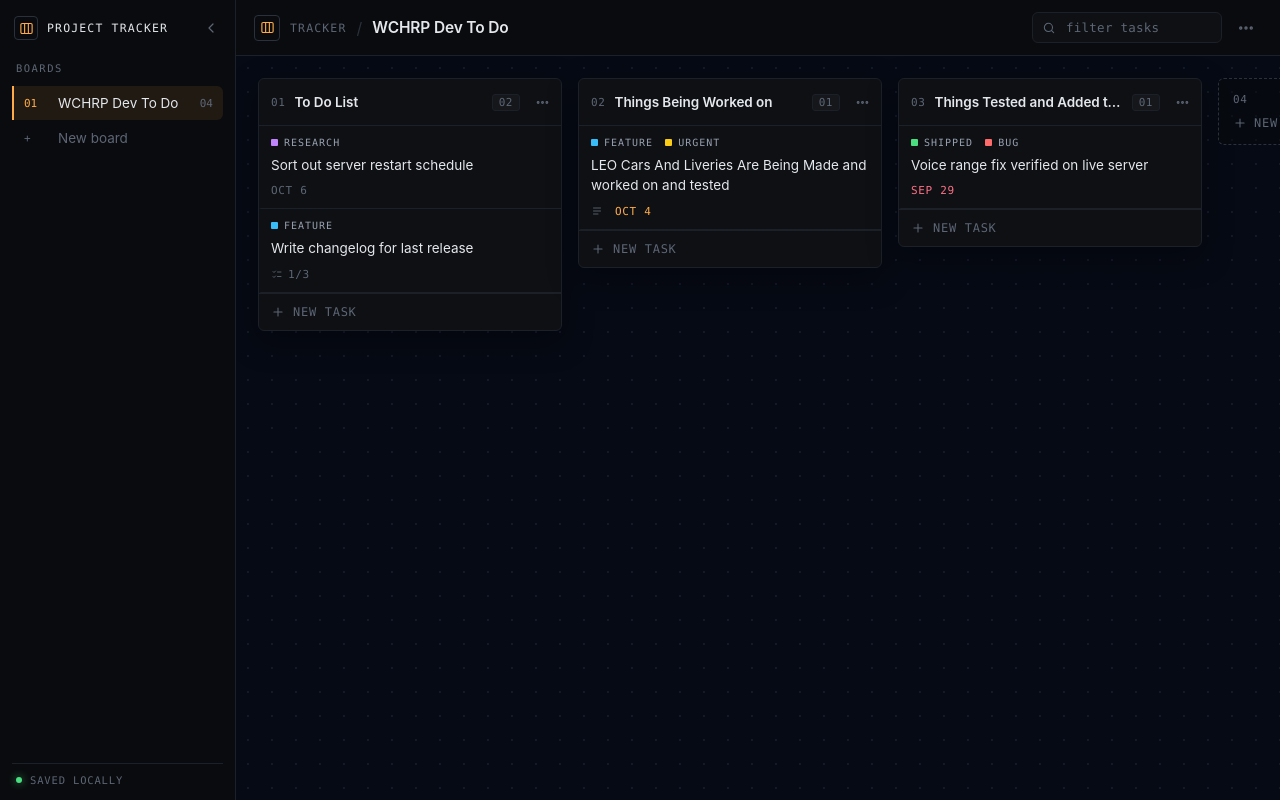
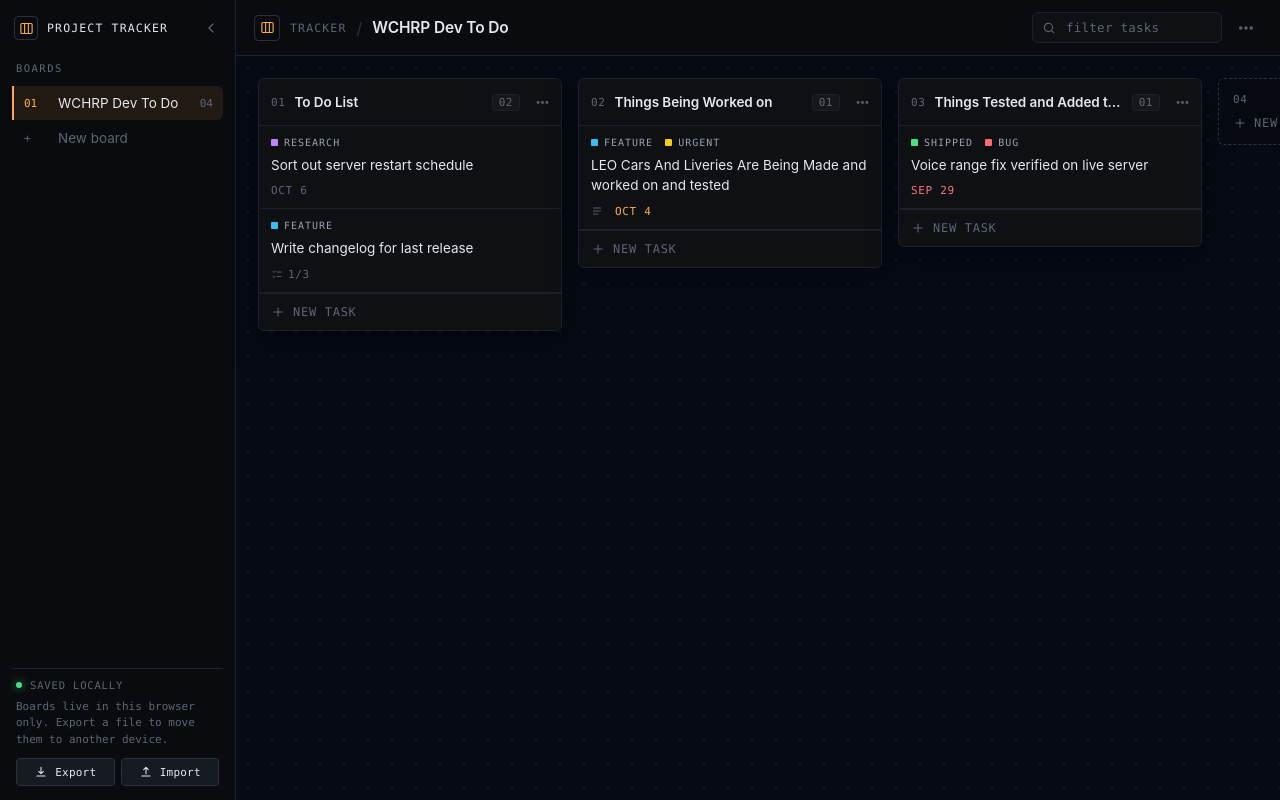
Before and after one commit to JoelScripts/Project-Tracker, a React (Vite) app: page / in a window 1280 px wide. Built offline with nearby package versions, Linux system fonts and the light colour scheme.

Commit message:
Added Option to Export the Data/Import Data instead Of Local Save
Now can Export/Import Data instead of it being saved locally so you don't have to worry about loosing progress or stuff made

V1.0.1

```diff
--- a/src/components/Icon.jsx
+++ b/src/components/Icon.jsx
@@ -66,6 +66,18 @@ const paths = {
     </>
   ),
   menu: <path d="M4 7h16M4 12h16M4 17h16" />,
+  download: (
+    <>
+      <path d="M12 4v10M8 11l4 4 4-4" />
+      <path d="M5 19h14" />
+    </>
+  ),
+  upload: (
+    <>
+      <path d="M12 15V5M8 8l4-4 4 4" />
+      <path d="M5 19h14" />
+    </>
+  ),
   inbox: (
     <>
       <path d="M4 13h4l2 3h4l2-3h4" />
--- a/src/components/Sidebar.jsx
+++ b/src/components/Sidebar.jsx
@@ -1,17 +1,76 @@
-import React, { useState } from 'react';
-import { useStore } from '../store.jsx';
+import React, { useEffect, useRef, useState } from 'react';
+import { parseBackup, serializeBackup, summarize, useStore } from '../store.jsx';
 import Icon from './Icon.jsx';
+
+const stamp = () => new Date().toISOString().slice(0, 10);
 
 export default function Sidebar({ open, onToggle }) {
   const { state, dispatch } = useStore();
   const [adding, setAdding] = useState(false);
   const [name, setName] = useState('');
+  const [status, setStatus] = useState(null);
+  const fileRef = useRef(null);
+
+  useEffect(() => {
+    if (!status) return undefined;
+    const t = setTimeout(() => setStatus(null), 5000);
+    return () => clearTimeout(t);
+  }, [status]);
 
   const submit = (e) => {
     e.preventDefault();
     if (name.trim()) dispatch({ type: 'addBoard', name });
     setName('');
     setAdding(false);
+  };
+
+  const counts = summarize(state);
+
+  const doExport = () => {
+    const blob = new Blob([serializeBackup(state)], { type: 'application/json' });
+    const url = URL.createObjectURL(blob);
+    const a = document.createElement('a');
+    a.href = url;
+    a.download = `project-tracker-${stamp()}.json`;
+    document.body.appendChild(a);
+    a.click();
+    a.remove();
+    URL.revokeObjectURL(url);
+    setStatus({
+      kind: 'ok',
+      text: `Exported ${counts.boards} board(s), ${counts.tasks} task(s). Keep this file safe — it is your copy.`,
+    });
+  };
+
+  const doImport = (file) => {
+    if (!file) return;
+    const reader = new FileReader();
+
+    reader.onload = () => {
+      let next;
+      try {
+        next = parseBackup(String(reader.result));
+      } catch (err) {
+        setStatus({ kind: 'bad', text: err.message || 'That file could not be read.' });
+        return;
+      }
+      const incoming = summarize(next);
+      const confirmed = window.confirm(
+        `Replace everything on this device?\n\n` +
+          `On this device now: ${counts.boards} board(s), ${counts.tasks} task(s)\n` +
+          `In the file: ${incoming.boards} board(s), ${incoming.tasks} task(s)\n\n` +
+          `This cannot be undone. Export first if you want to keep it.`
+      );
+      if (!confirmed) return;
+      dispatch({ type: 'importState', state: next });
+      setStatus({
+        kind: 'ok',
+        text: `Imported ${incoming.boards} board(s), ${incoming.tasks} task(s).`,
+      });
+    };
+
+    reader.onerror = () => setStatus({ kind: 'bad', text: 'That file could not be read.' });
+    reader.readAsText(file);
   };
 
   if (!open) {
@@ -82,8 +141,39 @@ export default function Sidebar({ open, onToggle }) {
       </nav>
 
       <footer className="sidebar__foot">
-        <span className="dot" />
-        saved locally
+        <div className="sidebar__status">
+          <span className="dot" />
+          saved locally
+        </div>
+
+        <p className="sidebar__hint">
+          Boards live in this browser only. Export a file to move them to another device.
+        </p>
+
+        <div className="sidebar__actions">
+          <button className="btn btn--sm btn--block" onClick={doExport}>
+            <Icon name="download" size={14} /> Export
+          </button>
+          <button className="btn btn--sm btn--block" onClick={() => fileRef.current?.click()}>
+            <Icon name="upload" size={14} /> Import
+          </button>
+          <input
+            ref={fileRef}
+            type="file"
+            accept="application/json,.json"
+            className="visually-hidden"
+            onChange={(e) => {
+              doImport(e.target.files?.[0]);
+              e.target.value = '';   // so re-picking the same file fires again
+            }}
+          />
+        </div>
+
+        {status && (
+          <p className={`sidebar__msg sidebar__msg--${status.kind}`} role="status">
+            {status.text}
+          </p>
+        )}
       </footer>
     </aside>
   );
--- a/src/store.jsx
+++ b/src/store.jsx
@@ -1,6 +1,96 @@
 import React, { createContext, useContext, useEffect, useReducer } from 'react';
 
 const STORAGE_KEY = 'project-tracker.v2';
+
+/*
+  Export / import — moving boards between devices.
+  -----------------------------------------------
+  State normally lives in localStorage, which is per-browser, per-profile and
+  per-origin: it does not follow you to a new laptop, survives neither a wiped
+  profile nor a cleared site-data, and is invisible to git. A JSON file fixes
+  all three — it is something you own, can put in a repo, drop in cloud
+  storage, or email to yourself.
+
+  The file is the full state object wrapped in a small envelope. The wrapper
+  exists so a future export can carry a version or an app name without
+  breaking older files, and so a random JSON file is recognisable as ours:
+
+    { app, version, exportedAt, state: { activeBoardId, boards: [...] } }
+*/
+const BACKUP_VERSION = 2;
+
+export function serializeBackup(state) {
+  return JSON.stringify(
+    {
+      app: 'project-tracker',
+      version: BACKUP_VERSION,
+      exportedAt: new Date().toISOString(),
+      state,
+    },
+    null,
+    2
+  );
+}
+
+/**
+ * Parse a backup file into a usable state object.
+ *
+ * Accepts either the envelope above or a bare state object, so a hand-written
+ * or already-unwrapped file still imports. Validation is deliberately strict:
+ * an import replaces everything, so a half-understood file must be refused
+ * rather than half-applied. Throws with a message worth showing to a person.
+ */
+export function parseBackup(text) {
+  let parsed;
+  try {
+    parsed = JSON.parse(text);
+  } catch {
+    throw new Error('That file is not valid JSON.');
+  }
+
+  const state = parsed && typeof parsed === 'object' && parsed.state ? parsed.state : parsed;
+
+  if (!state || typeof state !== 'object' || !Array.isArray(state.boards)) {
+    throw new Error('No boards found in that file.');
+  }
+  if (state.boards.length === 0) {
+    throw new Error('That file has no boards.');
+  }
+  for (const board of state.boards) {
+    if (!board || typeof board !== 'object') throw new Error('A board entry is malformed.');
+    if (typeof board.name !== 'string' || !board.name) throw new Error('A board has no name.');
+    if (!Array.isArray(board.labels)) throw new Error(`"${board.name}" has no label list.`);
+    if (!Array.isArray(board.lanes) || board.lanes.length === 0) {
+      throw new Error(`"${board.name}" has no lanes.`);
+    }
+    for (const lane of board.lanes) {
+      if (!lane || typeof lane !== 'object' || typeof lane.title !== 'string') {
+        throw new Error(`A lane in "${board.name}" is malformed.`);
+      }
+      if (!Array.isArray(lane.tasks)) {
+        throw new Error(`Lane "${lane.title}" has no task list.`);
+      }
+    }
+  }
+
+  // An activeBoardId that points nowhere would render an empty app on load, so
+  // repair it rather than trusting the file.
+  if (!state.boards.some((b) => b.id === state.activeBoardId)) {
+    state.activeBoardId = state.boards[0].id;
+  }
+  return state;
+}
+
+/** Count for the "what am I about to lose" confirmation. */
+export function summarize(state) {
+  const boards = state.boards.length;
+  const lanes = state.boards.reduce((n, b) => n + b.lanes.length, 0);
+  const tasks = state.boards.reduce(
+    (n, b) => n + b.lanes.reduce((m, l) => m + l.tasks.length, 0),
+    0
+  );
+  return { boards, lanes, tasks };
+}
 
 /**
  * Short, collision-proof id. The prefix identifies the kind of entity, which
@@ -121,9 +211,9 @@ function loadState() {
   try {
     const raw = localStorage.getItem(STORAGE_KEY);
     if (!raw) return seedState();
-    const parsed = JSON.parse(raw);
-    if (!parsed || !Array.isArray(parsed.boards)) return seedState();
-    return parsed;
+    // Same validator as a file import, so corrupt storage degrades to the demo
+    // boards rather than crashing the app on a malformed shape.
+    return parseBackup(raw);
   } catch {
     return seedState();
   }
@@ -167,6 +257,15 @@ function reducer(state, action) {
   switch (action.type) {
     case 'selectBoard':
       return { ...state, activeBoardId: action.id };
+
+    /*
+      Replace everything from an imported file. The payload is validated by
+      parseBackup before it reaches the reducer, so this one destructive case
+      needs no further guarding — and it stays behind its own action type so a
+      stray key cannot trigger it.
+    */
+    case 'importState':
+      return action.state;
 
     case 'addBoard': {
       const board = {
--- a/src/styles.css
+++ b/src/styles.css
@@ -278,10 +278,13 @@ button {
   padding: 4px 6px;
 }
 
+/*
+  Footer now stacks: the status line keeps the old uppercase look, and the
+  export/import block sits under it. Uppercase + tracked is wrong for the
+  buttons and the hint, so those opt back out below.
+*/
 .sidebar__foot {
-  display: flex;
-  align-items: center;
-  gap: 8px;
+  display: block;
   font-family: var(--font-mono);
   font-size: 10.5px;
   letter-spacing: 0.08em;
@@ -291,12 +294,71 @@ button {
   border-top: 1px solid var(--line);
 }
 
+.sidebar__status {
+  display: flex;
+  align-items: center;
+  gap: 8px;
+}
+
 .sidebar__foot .dot {
   width: 6px;
   height: 6px;
   border-radius: 50%;
   background: var(--ok);
   box-shadow: 0 0 8px rgba(74, 222, 128, 0.7);
+}
+
+.sidebar__hint {
+  margin: 8px 0 0;
+  font-size: 11px;
+  line-height: 1.5;
+  letter-spacing: 0;
+  text-transform: none;
+}
+
+.sidebar__actions {
+  display: flex;
+  gap: 6px;
+  margin-top: 10px;
+}
+
+/*
+  Driven by their own labels rather than a <label for>, so the buttons must
+  read as one row that fills the rail. Kept off-screen rather than display:none
+  so the input stays in the tab order.
+*/
+.sidebar__actions .btn {
+  flex: 1;
+  letter-spacing: 0.02em;
+  text-transform: none;
+}
+
+.sidebar__msg {
+  margin: 9px 0 0;
+  font-size: 11px;
+  line-height: 1.5;
+  letter-spacing: 0;
+  text-transform: none;
+}
+
+.sidebar__msg--ok {
+  color: var(--ok);
+}
+
+.sidebar__msg--bad {
+  color: var(--danger);
+}
+
+.visually-hidden {
+  position: absolute;
+  width: 1px;
+  height: 1px;
+  margin: -1px;
+  padding: 0;
+  overflow: hidden;
+  clip: rect(0 0 0 0);
+  white-space: nowrap;
+  border: 0;
 }
 
 /* ---------- top bar ------------------------------------------------------ */
```
